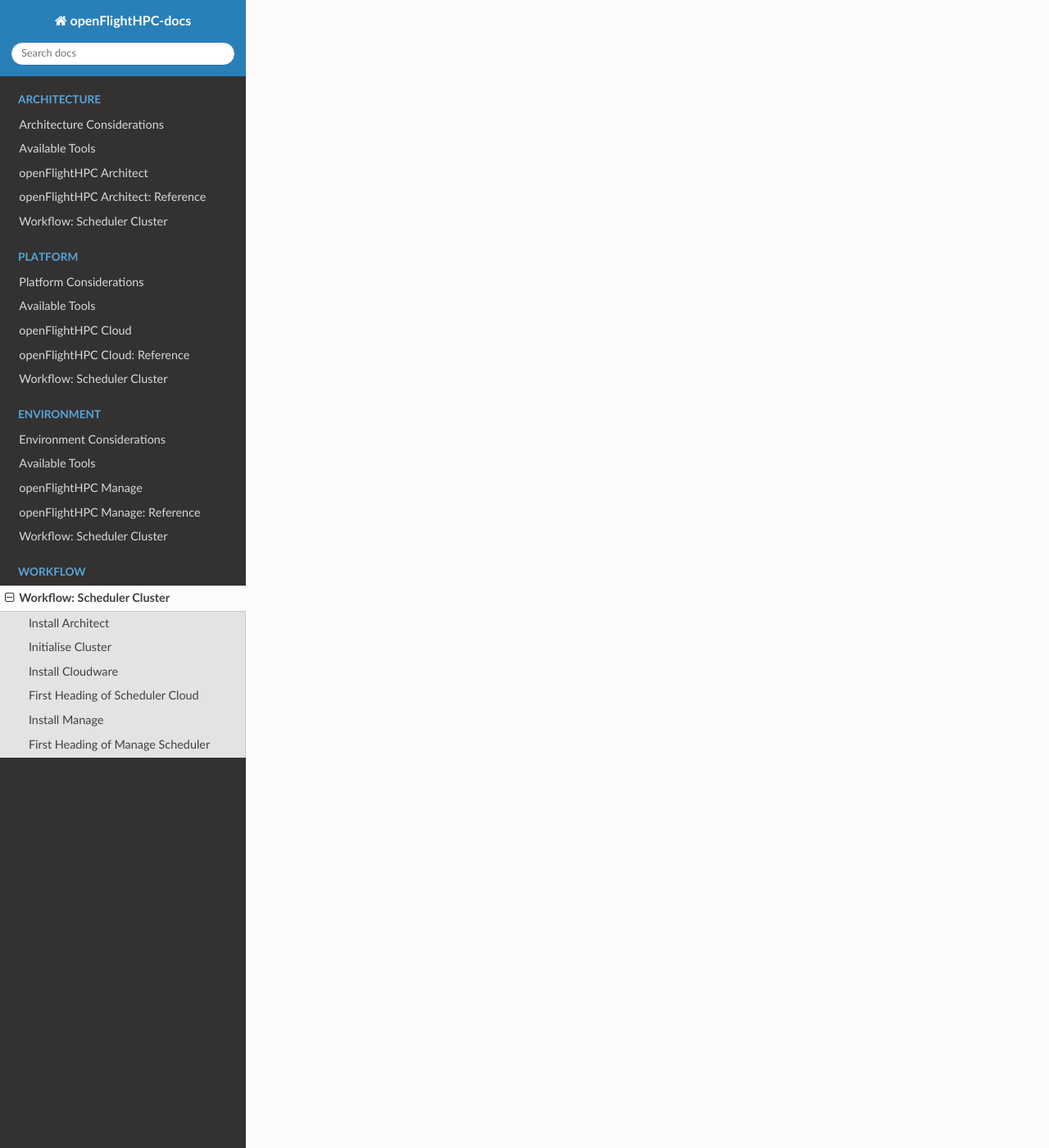
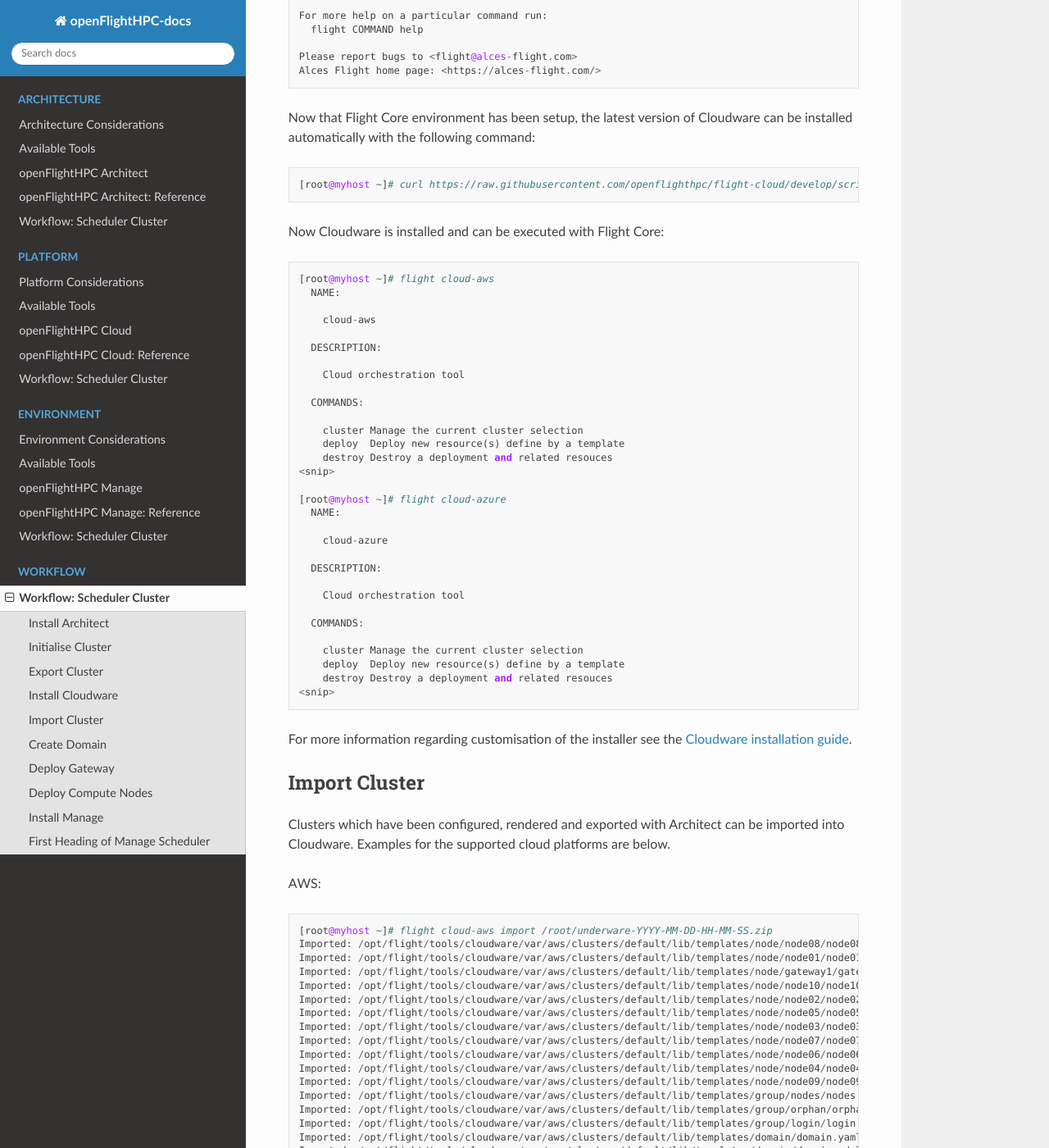
Before and after one commit to openflighthpc/build.openflighthpc.org, a Sphinx documentation site: the page built from docs/source/workflow/scheduler-cluster.rst, in a window 1280 px wide and 1400 px high, scrolled down 2854 px. Shown: the whole window at 82% size. Built offline with Sphinx 7.4.7 and the Read the Docs theme 2.0.0, drawn with Linux system fonts in a browser that asks for light colours; some of the changed text lies outside the part shown.

Commit message:
Continue with scheduler cluster workflow

```diff
--- /dev/null
+++ b/docs/source/architecture/partials/workflow-export.rst
@@ -0,0 +1,9 @@
+Export Cluster
+--------------
+
+All of the rendered templates for a cluster can be exported to a zip file for ease of distribution and for import into further openFlightHPC Tools. To export the current cluster's files, simply::
+
+    [root@myhost ~]# flight underware export
+    Exported: /root/underware-YYYY-MM-DD-HH-MM-SS.zip
+
+The exported file will be tagged with the date and time of the export.
--- a/docs/source/architecture/partials/workflow-install.rst
+++ b/docs/source/architecture/partials/workflow-install.rst
@@ -28,7 +28,7 @@
 
 Now that Flight Core environment has been setup, the latest version of Architect can be installed automatically with the following command::
 
-    [root@myhost ~]# curl https://raw.githubusercontent.com/alces-software/architect/master/scripts/install |/bin/bash
+    [root@myhost ~]# curl https://raw.githubusercontent.com/openflighthpc/flight-architect/develop/scripts/install |/bin/bash
 
 Now Architect is installed and can be executed with Flight Core::
 
--- a/docs/source/architecture/workflow-scheduler-cluster.rst
+++ b/docs/source/architecture/workflow-scheduler-cluster.rst
@@ -6,3 +6,5 @@
 .. include:: /architecture/partials/workflow-install.rst
 
 .. include:: /architecture/partials/workflow-scheduler-cluster.rst
+
+.. include:: /architecture/partials/workflow-export.rst
--- /dev/null
+++ b/docs/source/platform/partials/workflow-import.rst
@@ -0,0 +1,46 @@
+Import Cluster
+--------------
+
+Clusters which have been configured, rendered and exported with Architect can be imported into Cloudware. Examples for the supported cloud platforms are below.
+
+AWS::
+
+    [root@myhost ~]# flight cloud-aws import /root/underware-YYYY-MM-DD-HH-MM-SS.zip
+    Imported: /opt/flight/tools/cloudware/var/aws/clusters/default/lib/templates/node/node08/node08.yaml
+    Imported: /opt/flight/tools/cloudware/var/aws/clusters/default/lib/templates/node/node01/node01.yaml
+    Imported: /opt/flight/tools/cloudware/var/aws/clusters/default/lib/templates/node/gateway1/gateway1.yaml
+    Imported: /opt/flight/tools/cloudware/var/aws/clusters/default/lib/templates/node/node10/node10.yaml
+    Imported: /opt/flight/tools/cloudware/var/aws/clusters/default/lib/templates/node/node02/node02.yaml
+    Imported: /opt/flight/tools/cloudware/var/aws/clusters/default/lib/templates/node/node05/node05.yaml
+    Imported: /opt/flight/tools/cloudware/var/aws/clusters/default/lib/templates/node/node03/node03.yaml
+    Imported: /opt/flight/tools/cloudware/var/aws/clusters/default/lib/templates/node/node07/node07.yaml
+    Imported: /opt/flight/tools/cloudware/var/aws/clusters/default/lib/templates/node/node06/node06.yaml
+    Imported: /opt/flight/tools/cloudware/var/aws/clusters/default/lib/templates/node/node04/node04.yaml
+    Imported: /opt/flight/tools/cloudware/var/aws/clusters/default/lib/templates/node/node09/node09.yaml
+    Imported: /opt/flight/tools/cloudware/var/aws/clusters/default/lib/templates/group/nodes/nodes.yaml
+    Imported: /opt/flight/tools/cloudware/var/aws/clusters/default/lib/templates/group/orphan/orphan.yaml
+    Imported: /opt/flight/tools/cloudware/var/aws/clusters/default/lib/templates/group/login/login.yaml
+    Imported: /opt/flight/tools/cloudware/var/aws/clusters/default/lib/templates/domain/domain.yaml
+    Imported: /opt/flight/tools/cloudware/var/aws/clusters/default/lib/templates/domain/domainandallnodes.yaml
+
+Azure::
+
+    [root@myhost ~]# flight cloud-azure import /root/underware-YYYY-MM-DD-HH-MM-SS.zip
+    Imported: /opt/flight/tools/cloudware/var/azure/clusters/default/lib/templates/node/node08/node08.json
+    Imported: /opt/flight/tools/cloudware/var/azure/clusters/default/lib/templates/node/node01/node01.json
+    Imported: /opt/flight/tools/cloudware/var/azure/clusters/default/lib/templates/node/gateway1/gateway1.json
+    Imported: /opt/flight/tools/cloudware/var/azure/clusters/default/lib/templates/node/node10/node10.json
+    Imported: /opt/flight/tools/cloudware/var/azure/clusters/default/lib/templates/node/node02/node02.json
+    Imported: /opt/flight/tools/cloudware/var/azure/clusters/default/lib/templates/node/node05/node05.json
+    Imported: /opt/flight/tools/cloudware/var/azure/clusters/default/lib/templates/node/node03/node03.json
+    Imported: /opt/flight/tools/cloudware/var/azure/clusters/default/lib/templates/node/node07/node07.json
+    Imported: /opt/flight/tools/cloudware/var/azure/clusters/default/lib/templates/node/node06/node06.json
+    Imported: /opt/flight/tools/cloudware/var/azure/clusters/default/lib/templates/node/node04/node04.json
+    Imported: /opt/flight/tools/cloudware/var/azure/clusters/default/lib/templates/node/node09/node09.json
+    Imported: /opt/flight/tools/cloudware/var/azure/clusters/default/lib/templates/group/nodes/nodes.json
+    Imported: /opt/flight/tools/cloudware/var/azure/clusters/default/lib/templates/group/orphan/orphan.json
+    Imported: /opt/flight/tools/cloudware/var/azure/clusters/default/lib/templates/group/login/login.json
+    Imported: /opt/flight/tools/cloudware/var/azure/clusters/default/lib/templates/domain/domainandallnodes.json
+    Imported: /opt/flight/tools/cloudware/var/azure/clusters/default/lib/templates/domain/domain.json
+
+The appropriate cloud templates are extracted and can now be used for launching the cluster.
--- a/docs/source/platform/partials/workflow-install.rst
+++ b/docs/source/platform/partials/workflow-install.rst
@@ -1,4 +1,67 @@
 Install Cloudware
 -----------------
 
-Do it now
+Cloudware is a Ruby tool that requires Ruby 2.5+ to operate.
+
+In this guide, the installation will use Flight Core to provide both the Ruby environment and command line helpers.
+
+Firstly, the Flight Core environment will need to be installed as root on a CentOS 7 system::
+
+    [root@myhost ~]# yum install https://s3-eu-west-1.amazonaws.com/alces-flight/rpms/flight-core-0.1.0%2B20190121150201-1.el7.x86_64.rpm
+
+Once installation has completed the Flight Core tool will needed to be added to the path, this can be done by logging out and back in or sourcing the profile script::
+
+    [root@myhost ~]# source /etc/profile.d/alces-flight.sh
+    [root@myhost ~]# flight
+    Usage: flight COMMAND [[OPTION]... [ARGS]]
+    Perform high performance computing management activities.
+
+    Commands:
+      flight help             Display help and usage information.
+      flight shell            Enter a shell-like sandbox for a Flight command.
+
+    For more help on a particular command run:
+      flight COMMAND help
+
+    Please report bugs to <flight@alces-flight.com>
+    Alces Flight home page: <https://alces-flight.com/>
+
+Now that Flight Core environment has been setup, the latest version of Cloudware can be installed automatically with the following command::
+
+    [root@myhost ~]# curl https://raw.githubusercontent.com/openflighthpc/flight-cloud/develop/scripts/install |/bin/bash
+
+Now Cloudware is installed and can be executed with Flight Core::
+
+    [root@myhost ~]# flight cloud-aws
+      NAME:
+
+        cloud-aws
+
+      DESCRIPTION:
+
+        Cloud orchestration tool
+
+      COMMANDS:
+
+        cluster Manage the current cluster selection
+        deploy  Deploy new resource(s) define by a template
+        destroy Destroy a deployment and related resouces
+    <snip>
+
+    [root@myhost ~]# flight cloud-azure
+      NAME:
+
+        cloud-azure
+
+      DESCRIPTION:
+
+        Cloud orchestration tool
+
+      COMMANDS:
+
+        cluster Manage the current cluster selection
+        deploy  Deploy new resource(s) define by a template
+        destroy Destroy a deployment and related resouces
+    <snip>
+
+For more information regarding customisation of the installer see the `Cloudware installation guide <https://github.com/alces-software/cloudware/blob/master/INSTALL.md/>`_.
--- a/docs/source/platform/partials/workflow-scheduler-cluster.rst
+++ b/docs/source/platform/partials/workflow-scheduler-cluster.rst
@@ -1,4 +1,30 @@
-First Heading of Scheduler Cloud
---------------------------------
+Create Domain
+-------------
 
-Bash it all together
+Deploy the domain with::
+
+    [root@myhost ~]# flight cloud-aws deploy mydomain domain
+    Deploying: /opt/flight/tools/cloudware/var/aws/clusters/default/lib/templates/domain/domain.yaml
+    [└] Deploying resources..
+
+Wait until the deployment has completed before moving on to the gateway.
+
+Deploy Gateway
+--------------
+
+Deploy the gateway with::
+
+    [root@myhost ~]# flight cloud-aws deploy gateway1 node/gateway1 -p "securitygroup,network1SubnetID=*mydomain"
+    Deploying: /opt/flight/tools/cloudware/var/aws/clusters/default/lib/templates/node/gateway1/gateway1.yaml
+    [└] Deploying resources..
+
+When this command exits the node is still deploying, it's worth waiting at least a couple of minutes for the gateway to come up and configure itself before deploying the compute nodes.
+
+Deploy Compute Nodes
+--------------------
+
+Deploy the nodes with (replacing ``node01`` with the next incremented node)::
+
+    [root@myhost ~]# flight cloud-aws deploy node01 node/node01 -p "securitygroup,network1SubnetID=*mydomain"
+    Deploying: /opt/flight/tools/cloudware/var/aws/clusters/default/lib/templates/node/node01/node01.yaml
+    [└] Deploying resources..
--- a/docs/source/platform/workflow-scheduler-cluster.rst
+++ b/docs/source/platform/workflow-scheduler-cluster.rst
@@ -5,4 +5,6 @@
 
 .. include:: /platform/partials/workflow-install.rst
 
+.. include:: /platform/partials/workflow-export.rst
+
 .. include:: /platform/partials/workflow-scheduler-cluster.rst
--- a/docs/source/workflow/scheduler-cluster.rst
+++ b/docs/source/workflow/scheduler-cluster.rst
@@ -7,7 +7,11 @@
 
 .. include:: /architecture/partials/workflow-scheduler-cluster.rst
 
+.. include:: /architecture/partials/workflow-export.rst
+
 .. include:: /platform/partials/workflow-install.rst
+
+.. include:: /platform/partials/workflow-import.rst
 
 .. include:: /platform/partials/workflow-scheduler-cluster.rst
 
```
Also changed, not shown: other parts of docs/source/architecture/partials/workflow-install.rst (+1 -1 lines), docs/source/architecture/partials/workflow-upload.rst (added, +11 -0 lines).
